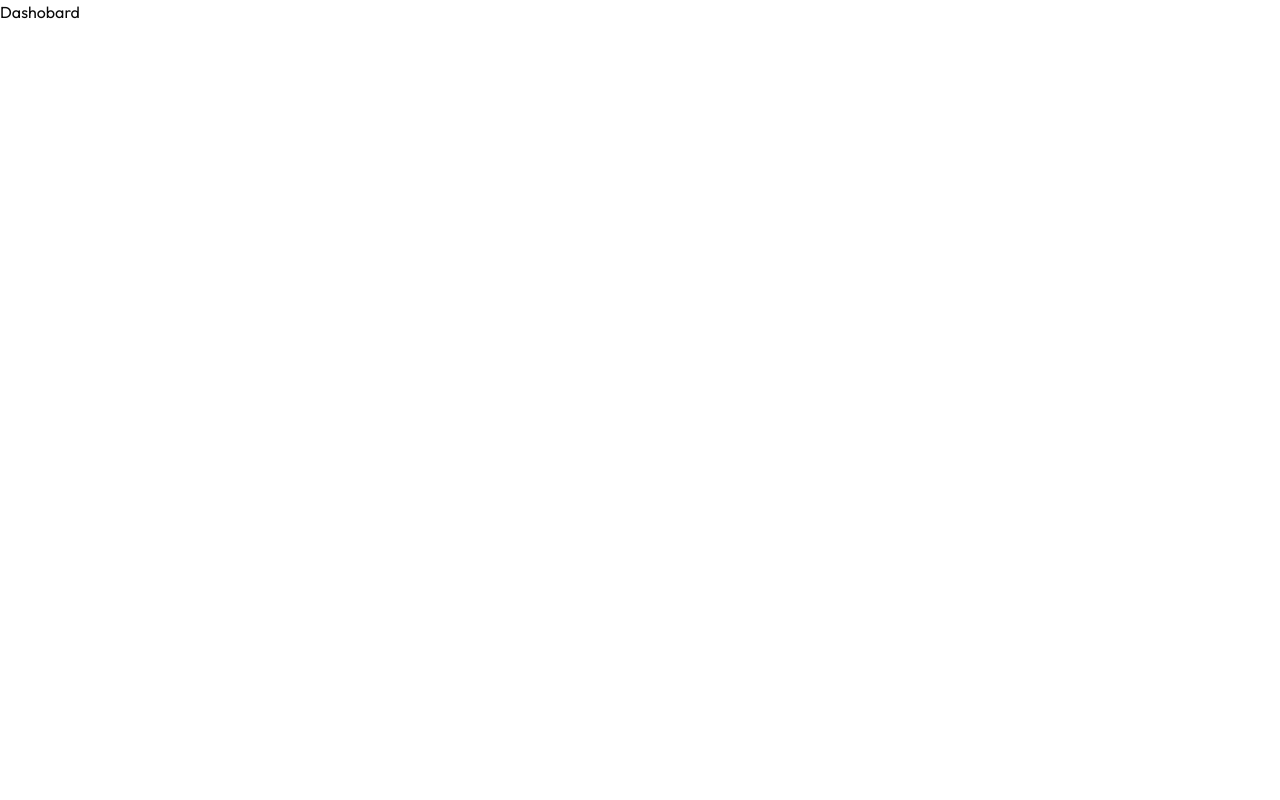
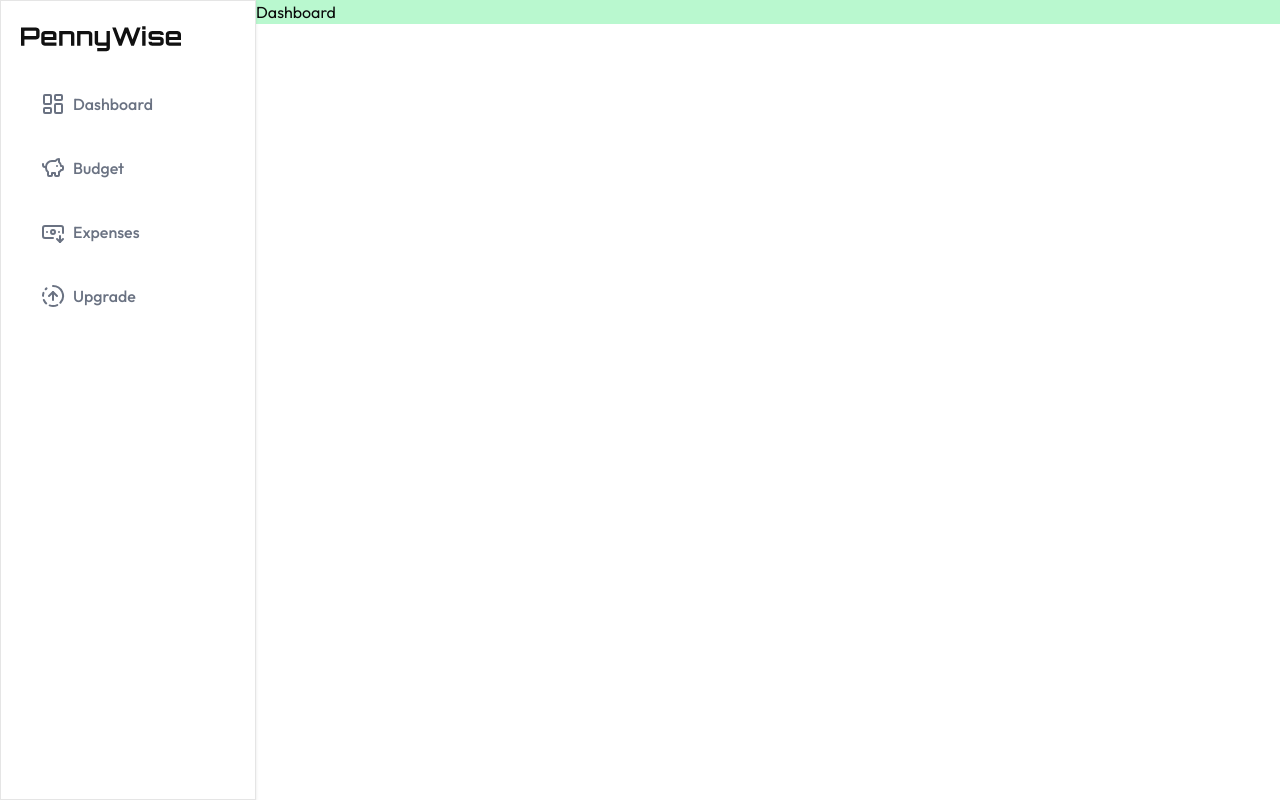
Before and after one commit to karwals/PennyWise, a Next.js app: page /dashboard in a window 1280 px wide. Built offline with nearby package versions, Linux system fonts and the light colour scheme.

Commit message:
Did some of the side bar

```diff
--- /dev/null
+++ b/app/(routes)/dashboard/_components/SideBar.jsx
@@ -0,0 +1,50 @@
+import React from 'react'
+import{LayoutDashboard, PiggyBank, BanknoteArrowDown, CircleFadingArrowUp} from 'lucide-react'
+function SideBar() {
+    const menuList=[
+        {
+            id: 1,
+            name: "Dashboard",
+            icon: LayoutDashboard
+        },
+        {
+            id: 2,
+            name: "Budget",
+            icon: PiggyBank
+        },
+        {
+            id: 3,
+            name: "Expenses",
+            icon: BanknoteArrowDown
+        },
+        {
+            id: 4,
+            name: "Upgrade",
+            icon: CircleFadingArrowUp
+        }
+    ]
+
+    return (
+        <div className="h-screen p-5 border shadow-sm">
+            <img src="/logo.svg"
+            alt="Logo"
+            width={160}
+            hight={100}
+            />
+            <div className='mt-5'>
+                {menuList.map((menu,index)=>(
+                    <h2 className="flex gap-2 item-center
+                    text-gray-500 font-medium
+                    p-5 cursor-pointer rounded-md
+                    hover:text-primary hover:bg-primary/20 hover:underline">
+                        <menu.icon/>
+                        {menu.name}
+                    </h2>
+                ))}
+            </div>
+
+        </div>
+    )
+}
+
+export default SideBar
--- /dev/null
+++ b/app/(routes)/dashboard/layout.jsx
@@ -0,0 +1,18 @@
+import React from 'react'
+import SideBar from './_components/SideBar'
+
+function DashboardLayout({ children }) {
+    return (
+        <div>
+            <div className='fixed md:w-64 hidden md:block '>
+                <SideBar/>
+            </div>
+            <div className='md:ml-64 bg-green-200'>
+                {children}
+            </div>
+        </div>
+
+    )
+}
+
+export default DashboardLayout
--- a/app/dashboard/page.jsx
+++ b/app/(routes)/dashboard/page.jsx
@@ -1,8 +1,10 @@
 import React from 'react'
-
+import { UserButton } from '@clerk/nextjs'
 function Dashboard() {
     return(
-        <div>Dashobard</div>
+        <div>
+            Dashboard
+        </div>
     )
 }
 
--- a/app/sign-in/[[...sign-in]]/page.jsx
+++ b/app/sign-in/[[...sign-in]]/page.jsx
@@ -3,10 +3,7 @@ import { SignIn } from "@clerk/nextjs";
 export default function Page() {
     return (
         <div className="flex min-h-screen items-center justify-center bg-primary/10">
-            <div className="flex flex-col items-center gap-20">
-                <h1 className="text-7xl">PennyWise</h1>
                 <SignIn />
-            </div>
         </div>
     );
 }
--- a/package.json
+++ b/package.json
@@ -12,6 +12,7 @@
     "@phosphor-icons/react": "^2.1.10",
     "class-variance-authority": "^0.7.1",
     "clsx": "^2.1.1",
+    "lucide-react": "^1.8.0",
     "next": "16.2.4",
     "radix-ui": "^1.4.3",
     "react": "19.2.4",
```
Also changed, not shown: 1 other file (tests, documents, lock files or other folders).
